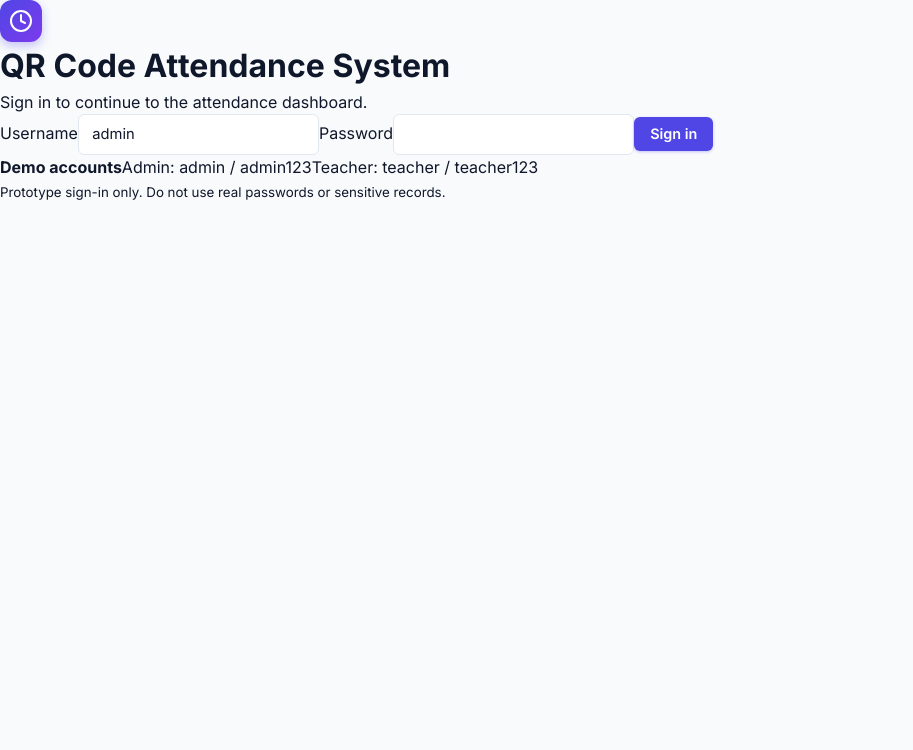
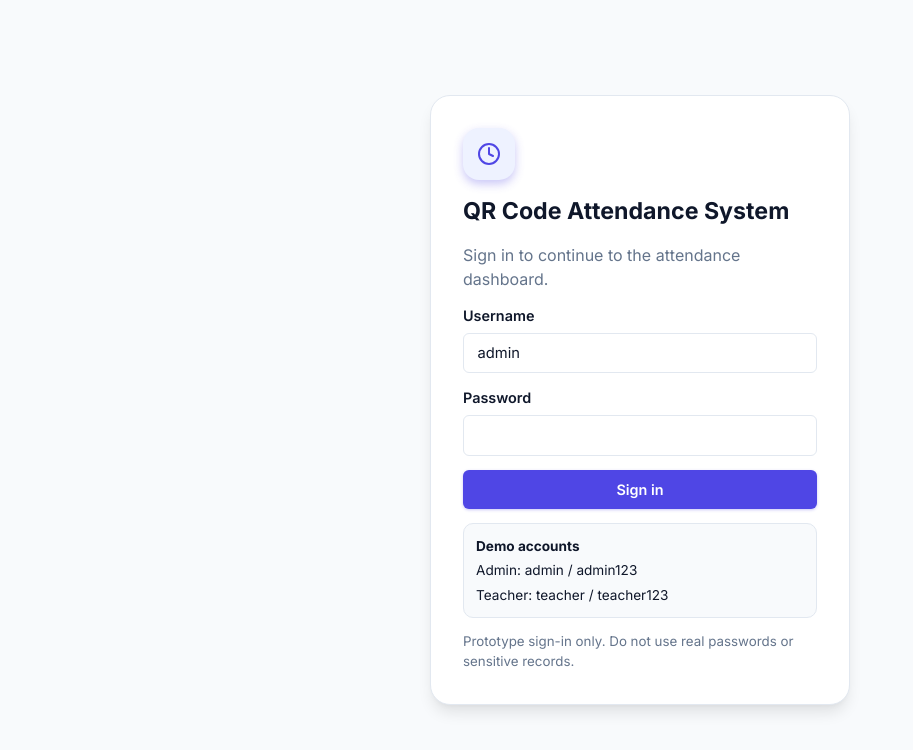
Before and after one commit to edmagineva3d/QR-BASED-ATTENDANCE, a React (Vite) app: page / in a window 1280 px wide. Shown: the top 750 px of the page, without its empty margins (0-913 px from the left). Built offline with nearby package versions, Linux system fonts and the light colour scheme.

Commit message:
style the new management pages

```diff
--- a/src/App.css
+++ b/src/App.css
@@ -2117,3 +2117,27 @@
     transition: none;
   }
 }
+
+/* Added management and local demo sign-in */
+.login-screen{min-height:100vh;display:grid;place-items:center;padding:24px;background:var(--bg-main)}
+.login-card{width:min(100%,420px);display:flex;flex-direction:column;gap:14px;padding:32px;background:var(--bg-card);border:1px solid var(--border);border-radius:var(--radius-xl);box-shadow:var(--shadow-lg);color:var(--text-main)}
+.login-card .brand-logo-circle{display:grid;place-items:center;width:52px;height:52px;border-radius:16px;background:var(--primary-soft);color:var(--primary)}
+.login-card h1{font-size:1.45rem}.login-card p,.login-card small{color:var(--text-muted)}
+.login-card label{display:grid;gap:6px;font-size:.9rem;font-weight:600}
+.login-card .btn{justify-content:center;padding:11px}
+.login-demo{display:grid;gap:4px;padding:12px;background:var(--bg-main);border:1px solid var(--border);border-radius:var(--radius-md);font-size:.85rem}
+.login-error{color:var(--error)!important;font-weight:600}
+.management-card{overflow:hidden}
+.management-tabs{display:flex;flex-wrap:wrap;gap:8px;padding:14px 20px;border-bottom:1px solid var(--border)}
+.management-grid{display:grid;grid-template-columns:repeat(auto-fit,minmax(180px,1fr));gap:12px}
+.management-grid .stat-card{display:flex;align-items:center;gap:12px;padding:16px;background:var(--bg-main);border:1px solid var(--border);border-radius:var(--radius-md)}
+.management-grid .stat-card svg{color:var(--primary)}
+.management-stack{display:grid;gap:12px}
+.management-form{display:flex;flex-wrap:wrap;align-items:end;gap:10px;padding:14px;background:var(--bg-main);border:1px solid var(--border);border-radius:var(--radius-md)}
+.management-form>*{flex:1;min-width:140px}
+.management-form label{display:grid;gap:5px;font-size:.85rem;font-weight:600}
+.management-row{display:flex;align-items:center;justify-content:space-between;gap:12px;padding:13px 4px;border-bottom:1px solid var(--border)}
+.management-row span{display:grid;gap:3px}.management-row small{color:var(--text-muted)}
+.management-note,.management-message{padding:12px 14px;background:var(--primary-soft);border:1px solid var(--primary-border);border-radius:var(--radius-md);color:var(--text-main)}
+.management-message{margin-bottom:14px}
+@media(max-width:600px){.login-card{padding:22px}.management-tabs{padding:12px}.management-form>*{min-width:100%}}
```
